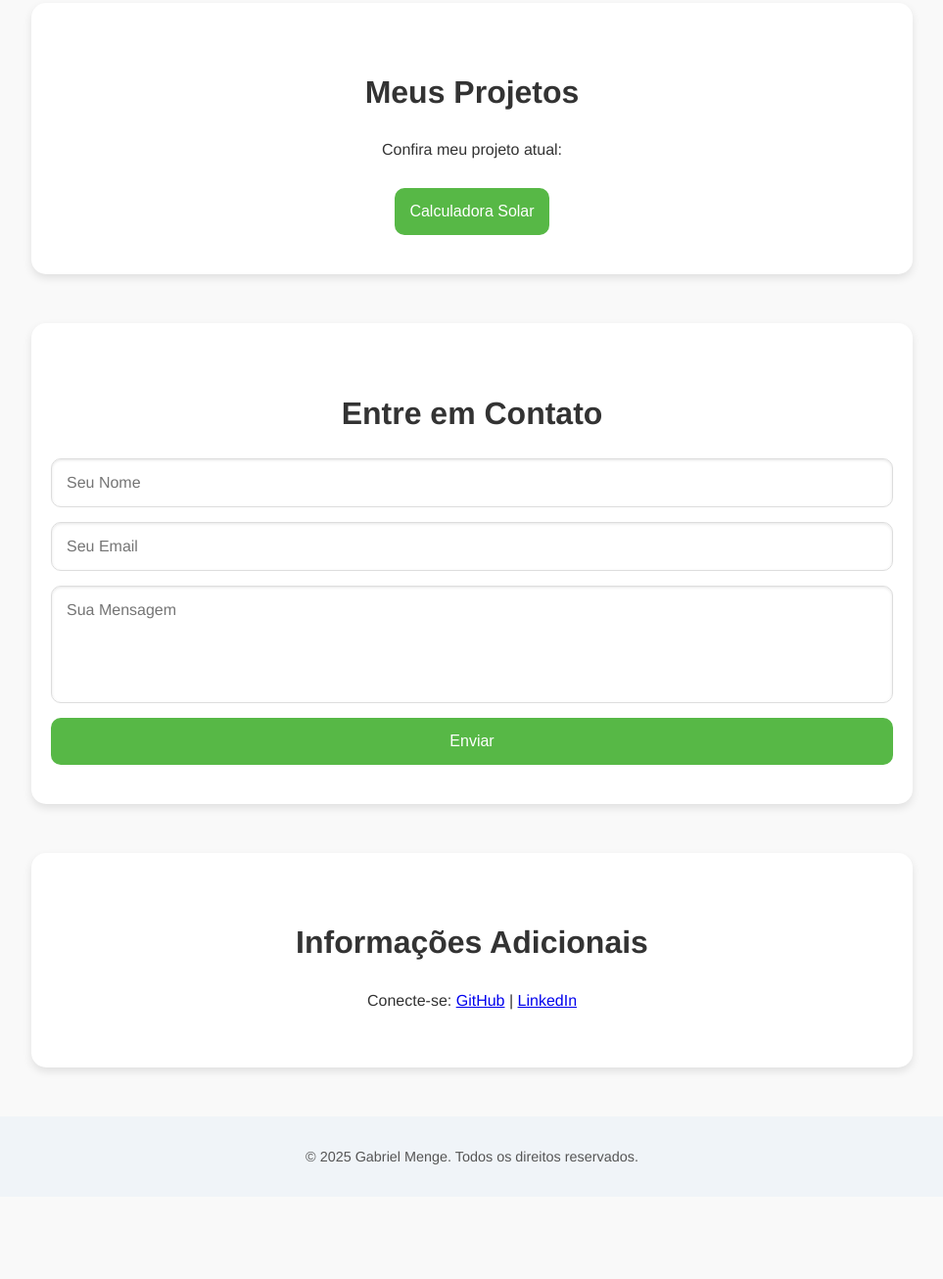
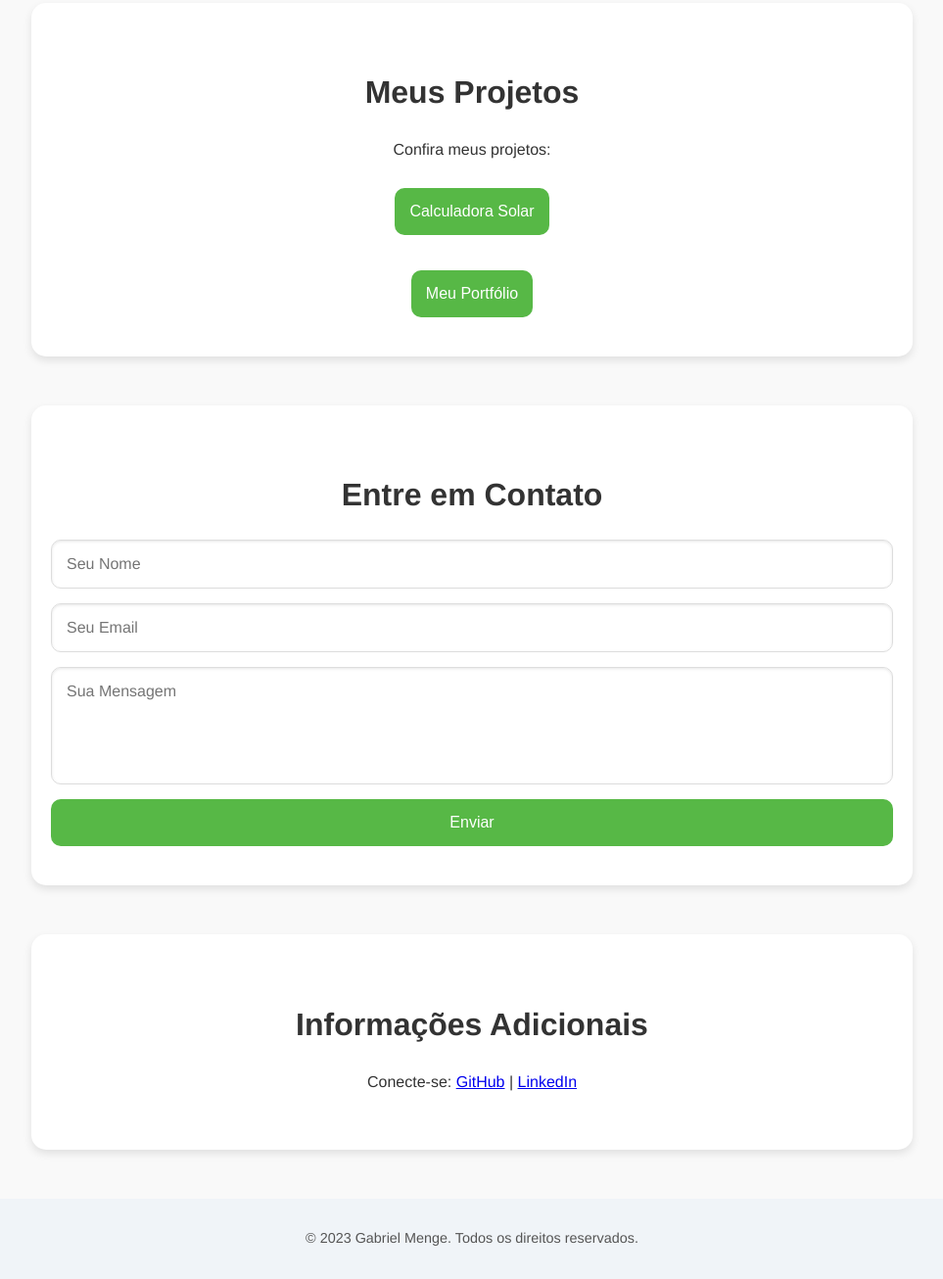
Before and after one commit to gmenge/portfolio, a plain HTML site: page index.html in a window 1280 px wide. Shown: the part 843-2149 px from the top of the page at 98% size, without its empty margins (158-1121 px from the left). Before the commit the page ends 2065 px from the top, so only its background shows below. Drawn offline with Linux system fonts and the light colour scheme.

Commit message:
Update index.html

```diff
--- a/index.html
+++ b/index.html
@@ -41,9 +41,13 @@
 
         <section id="projects">
             <h2>Meus Projetos</h2>
-            <p>Confira meu projeto atual:</p>
+            <p>Confira meus projetos:</p>
             <a href="https://gmenge.github.io/calculadora-solar/" target="_blank">
                 <button>Calculadora Solar</button>
+            </a>
+            <br /><br /> <!-- Adicionando espaço entre os botões -->
+            <a href="https://gmenge.github.io/gmenge-portfolio/" target="_blank">
+                <button>Meu Portfólio</button>
             </a>
         </section>
 
@@ -64,7 +68,7 @@
     </main>
 
     <footer>
-        <p>&copy; 2025 Gabriel Menge. Todos os direitos reservados.</p>
+        <p>&copy; 2023 Gabriel Menge. Todos os direitos reservados.</p>
     </footer>
 </body>
 </html>
```
